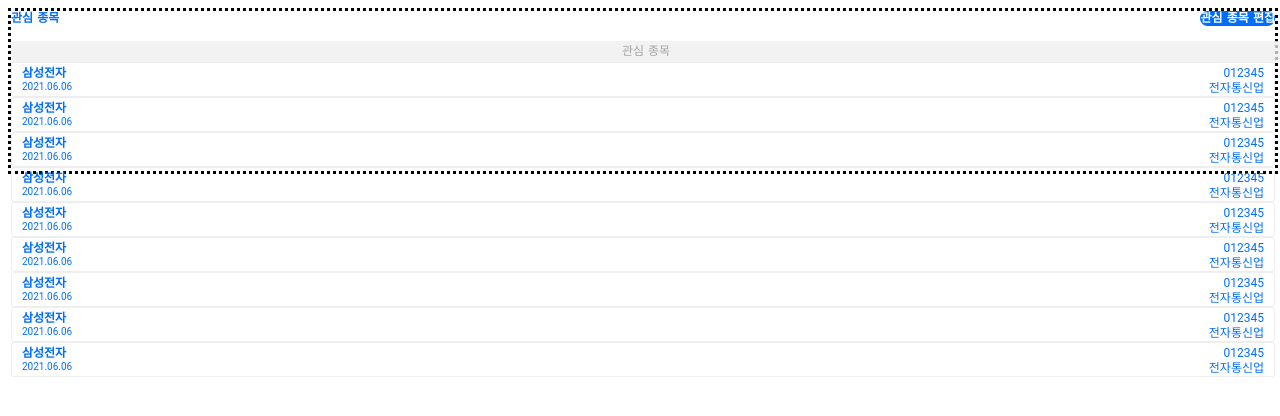
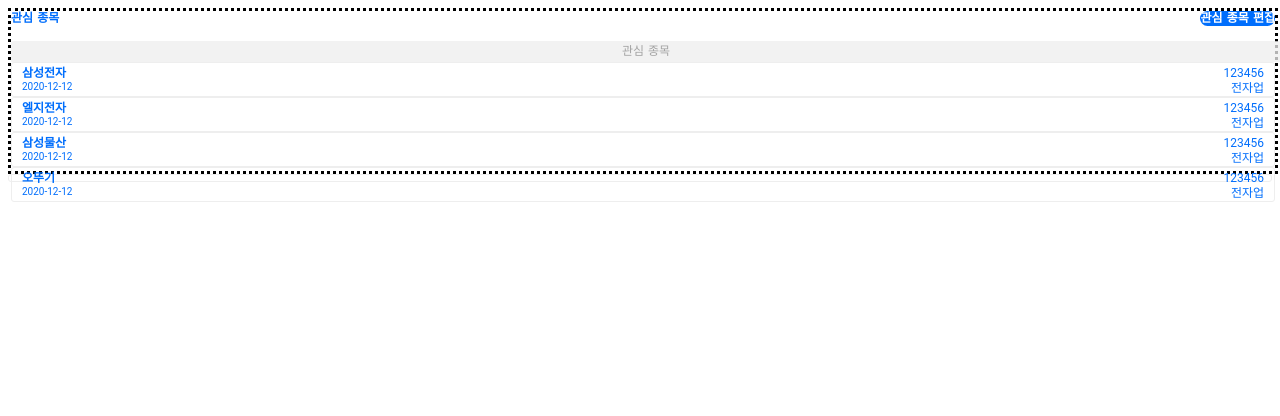
Before and after one commit to Park-Joyeong/SIEVE, a Django app: template sieve/sieve/templates/autostock/interest.html in a window 1280 px wide. Shown: the top 416 px of the page. Run offline with Django 3.2, Linux system fonts and the light colour scheme; the template is opened without the code that fills it, so the values that code supplies are empty.

Commit message:
Editing interest logic

```diff
--- a/sieve/sieve/static/autostock/js/interest.js
+++ b/sieve/sieve/static/autostock/js/interest.js
@@ -1 +1,58 @@
-console.log('This is interest.js!');
+const $listItem = document.querySelector(".list-item");
+
+window.onload = (event) => {
+  renderStocksOfInterest([
+    {
+      fields:{
+        company_code:123456,
+        company_name:'삼성전자',
+        updated:'2020-12-12',
+        category:'전자업',
+      }
+    },{
+      fields:{
+        company_code:123456,
+        company_name:'엘지전자',
+        updated:'2020-12-12',
+        category:'전자업',
+      }
+    },{
+      fields:{
+        company_code:123456,
+        company_name:'삼성물산',
+        updated:'2020-12-12',
+        category:'전자업',
+      }
+    },{
+      fields:{
+        company_code:123456,
+        company_name:'오뚜기',
+        updated:'2020-12-12',
+        category:'전자업',
+      }
+    },
+  ])
+};
+
+function renderStocksOfInterest(stocksOfInterest) {
+  var parent = document.querySelector("#contents-interest-company");
+
+  stocksOfInterest.forEach(function (obj) {
+    var item = $listItem.cloneNode(true);
+    var spanCompanyName = item.getElementsByClassName("company-name");
+    var spanCode = item.getElementsByClassName("code");
+    var spanUpdated = item.getElementsByClassName("updated");
+    var spanCategory = item.getElementsByClassName("category");
+
+    // Find companyname, updated, category
+    var code = obj.fields.company_code;
+    var company_name = obj.fields.company_name;
+    var updated = obj.fields.updated;
+    var category = obj.fields.category;
+    spanCompanyName[0].innerHTML = company_name;
+    spanCode[0].innerHTML = code;
+    spanUpdated[0].innerHTML = updated;
+    spanCategory[0].innerHTML = category;
+    parent.append(item);
+  });
+}
--- a/sieve/sieve/templates/autostock/interest.html
+++ b/sieve/sieve/templates/autostock/interest.html
@@ -13,100 +13,21 @@
       <span class="text-stocks-list-title">관심 종목</span>
     </div>
     <div id="contents-interest-company" class="contents-interest-company area-content-list">
-      <div class="list-item" ondblclick="onDoubleClicked(this);">
-        <div>
-          <span class="company-name">삼성전자</span>
-          <span class="code">012345</span>
-        </div>
-        <div>
-          <span class="updated">2021.06.06</span>
-          <span class="category">전자통신업</span>
-        </div>
-      </div>
-      <div class="list-item" ondblclick="onDoubleClicked(this);">
-        <div>
-          <span class="company-name">삼성전자</span>
-          <span class="code">012345</span>
-        </div>
-        <div>
-          <span class="updated">2021.06.06</span>
-          <span class="category">전자통신업</span>
-        </div>
-      </div>
-      <div class="list-item" ondblclick="onDoubleClicked(this);">
-        <div>
-          <span class="company-name">삼성전자</span>
-          <span class="code">012345</span>
-        </div>
-        <div>
-          <span class="updated">2021.06.06</span>
-          <span class="category">전자통신업</span>
-        </div>
-      </div>
-      <div class="list-item" ondblclick="onDoubleClicked(this);">
-        <div>
-          <span class="company-name">삼성전자</span>
-          <span class="code">012345</span>
-        </div>
-        <div>
-          <span class="updated">2021.06.06</span>
-          <span class="category">전자통신업</span>
-        </div>
-      </div>
-      <div class="list-item" ondblclick="onDoubleClicked(this);">
-        <div>
-          <span class="company-name">삼성전자</span>
-          <span class="code">012345</span>
-        </div>
-        <div>
-          <span class="updated">2021.06.06</span>
-          <span class="category">전자통신업</span>
-        </div>
-      </div>
-      <div class="list-item" ondblclick="onDoubleClicked(this);">
-        <div>
-          <span class="company-name">삼성전자</span>
-          <span class="code">012345</span>
-        </div>
-        <div>
-          <span class="updated">2021.06.06</span>
-          <span class="category">전자통신업</span>
-        </div>
-      </div>
-      <div class="list-item" ondblclick="onDoubleClicked(this);">
-        <div>
-          <span class="company-name">삼성전자</span>
-          <span class="code">012345</span>
-        </div>
-        <div>
-          <span class="updated">2021.06.06</span>
-          <span class="category">전자통신업</span>
-        </div>
-      </div>
-      <div class="list-item" ondblclick="onDoubleClicked(this);">
-        <div>
-          <span class="company-name">삼성전자</span>
-          <span class="code">012345</span>
-        </div>
-        <div>
-          <span class="updated">2021.06.06</span>
-          <span class="category">전자통신업</span>
-        </div>
-      </div>
-      <div class="list-item" ondblclick="onDoubleClicked(this);">
-        <div>
-          <span class="company-name">삼성전자</span>
-          <span class="code">012345</span>
-        </div>
-        <div>
-          <span class="updated">2021.06.06</span>
-          <span class="category">전자통신업</span>
-        </div>
-      </div>
     </div>
   </div>
 </div> <!-- .container_interest -->
 
+<div class="list-item">
+  <div>
+      <span class="company-name"></span>
+      <span class="code"></span>
+  </div>
+  <div>
+      <span class="updated"></span>
+      <span class="category"></span>
+  </div>
+</div>
+
 {% block extra_js %}
 <script src="../../static/autostock/js/interest.js"></script>
 {% endblock %}
```
